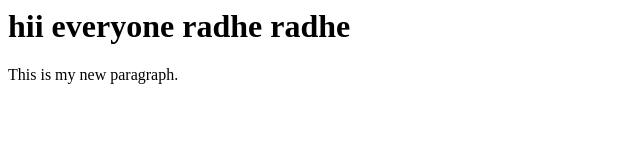
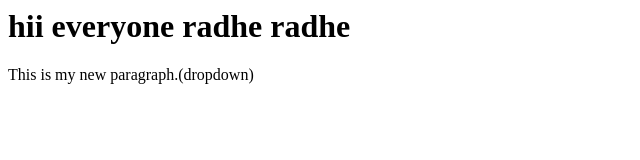
Before and after one commit to RiyaChug/Git_INIT, a plain HTML site: page index.html in a window 1280 px wide. Shown: the full height of the page, 0-640 px from the left. Drawn offline with Linux system fonts and the light colour scheme.

```diff
--- a/index.html
+++ b/index.html
@@ -1,2 +1,2 @@
 <h1>hii everyone radhe radhe</h1>
-<p>This is my new paragraph.</p>
+<p>This is my new paragraph.(dropdown)</p>
```
